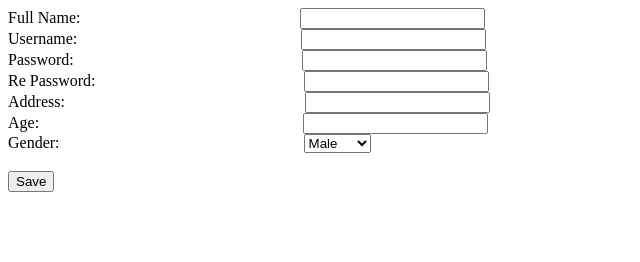
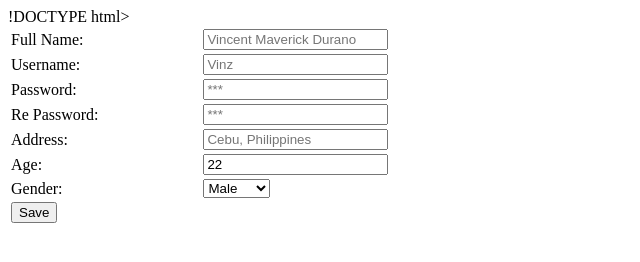
Before and after one commit to nikithasinde13/mern-tasks, a plain HTML site: page task4.html in a window 1280 px wide. Shown: the whole page, without its empty margins (0-640 px from the left). Drawn offline with Linux system fonts and the light colour scheme.

Commit message:
Add files via upload

```diff
--- a/task4.html
+++ b/task4.html
@@ -1,44 +1,71 @@
-<!DOCTYPE html>
+!DOCTYPE html>
 <html lang="en">
 <head>
-    <style>
-      label {
-        margin-right: 200px;
-      }
-    </style>
-    <meta charset="UTF-8" />
-    <meta name="viewport" content="width=device-width, initial-scale=1.0" />
-    <title>task 4</title>
+    <meta charset="UTF-8">
+    <meta name="viewport" content="width=device-width, initial-scale=1.0">
+    <title>Document</title>
 </head>
 <body>
-    <div>
-      <label>Full Name: </label>&nbsp;&nbsp;&nbsp;&nbsp;<input
-        type="text"
-      /><br />
-      <label>Username: </label>&nbsp;&nbsp;&nbsp;&nbsp;&nbsp;<input
-        type="text"
-      /><br />
-      <label>Password: </label>&nbsp;&nbsp;&nbsp;&nbsp;&nbsp;&nbsp;<input
-        type="text"
-      /><br />
-      <label>Re Password: </label>&nbsp;<input type="text" /><br />
-      <label>Address: </label
-      >&nbsp;&nbsp;&nbsp;&nbsp;&nbsp;&nbsp;&nbsp;&nbsp;&nbsp;<input
-        type="text"
-      />
-      <br />
-      <label>Age: </label>&nbsp;&nbsp;&nbsp;&nbsp;&nbsp;&nbsp;&nbsp;&nbsp;
-      &nbsp;&nbsp;&nbsp;&nbsp;&nbsp; <input type="number" /><br />
-      <lable>Gender: </lable>
-      &nbsp;&nbsp;&nbsp;&nbsp;&nbsp;&nbsp;&nbsp;&nbsp;&nbsp;&nbsp;&nbsp;&nbsp;&nbsp;&nbsp;&nbsp;&nbsp;&nbsp;&nbsp;&nbsp;&nbsp;&nbsp;&nbsp;&nbsp;&nbsp;&nbsp;&nbsp;&nbsp;&nbsp;&nbsp;&nbsp;&nbsp;&nbsp;&nbsp;&nbsp;&nbsp;&nbsp;&nbsp;&nbsp;&nbsp;&nbsp;&nbsp;&nbsp;&nbsp;&nbsp;&nbsp;&nbsp;&nbsp;&nbsp;&nbsp;&nbsp;&nbsp;&nbsp;&nbsp;&nbsp;&nbsp;&nbsp;&nbsp;&nbsp;&nbsp;
+    <table>
+        <tr>
+            <td style="border-right: 116px solid rgb(255, 255, 255);">Full Name:</td>
+            <td>
+                <label for="fn"></label>
+                <input type="text" name="fn" placeholder="Vincent Maverick Durano" required>
+            </td>
+        </tr>
+        <tr>
+            <td>Username:</td>
+            <td>
+                <label for="k"></label>
+                <input type="text" name="k" placeholder="Vinz" required>
+            </td>
+        </tr>
+        <tr>
+            <td>Password:</td>
+            <td>
+                <label for="j"></label>
+                <input type="Password" name="k" placeholder="***" required>
+            </td>
+        </tr>
+
+        <tr>
+            <td>Re Password:</td>
+            <td>
+                <label for="l"></label>
+                <input type="Password" name="l" placeholder="***" required>
+            </td>
+        </tr>
+
+        <tr>
+            <td>Address:</td>
+            <td>
+                <label for="l"></label>
+                <input type="text" name="l" placeholder="Cebu, Philippines" required>
+            </td>
+        </tr>
+        <tr>
+            <td>Age:</td>
+            <td>
+            <label for="age"></label>
+            <input type="number" name="age" value="22">
+            </td>
+        </tr>
+        <tr>
+            <td>Gender:</td>
+            <td>
             <select>
                 <option value="Male">Male</option>
-        <option value="Female">Female</option></select
-      ><br />
-      <br />
-      <div>
-        <button>Save</button>
-      </div>
-    </div>
+                <option>Female</option>
+                <option>Others</option>
+            </select>
+        </td>
+        </tr>
+        <tr>
+            <td>
+                <input type="button" value="Save"/>
+            </td>
+        </tr>
+  </table>
 </body>
 </html>
```
Lines whose indentation alone changed are shown as unchanged.
